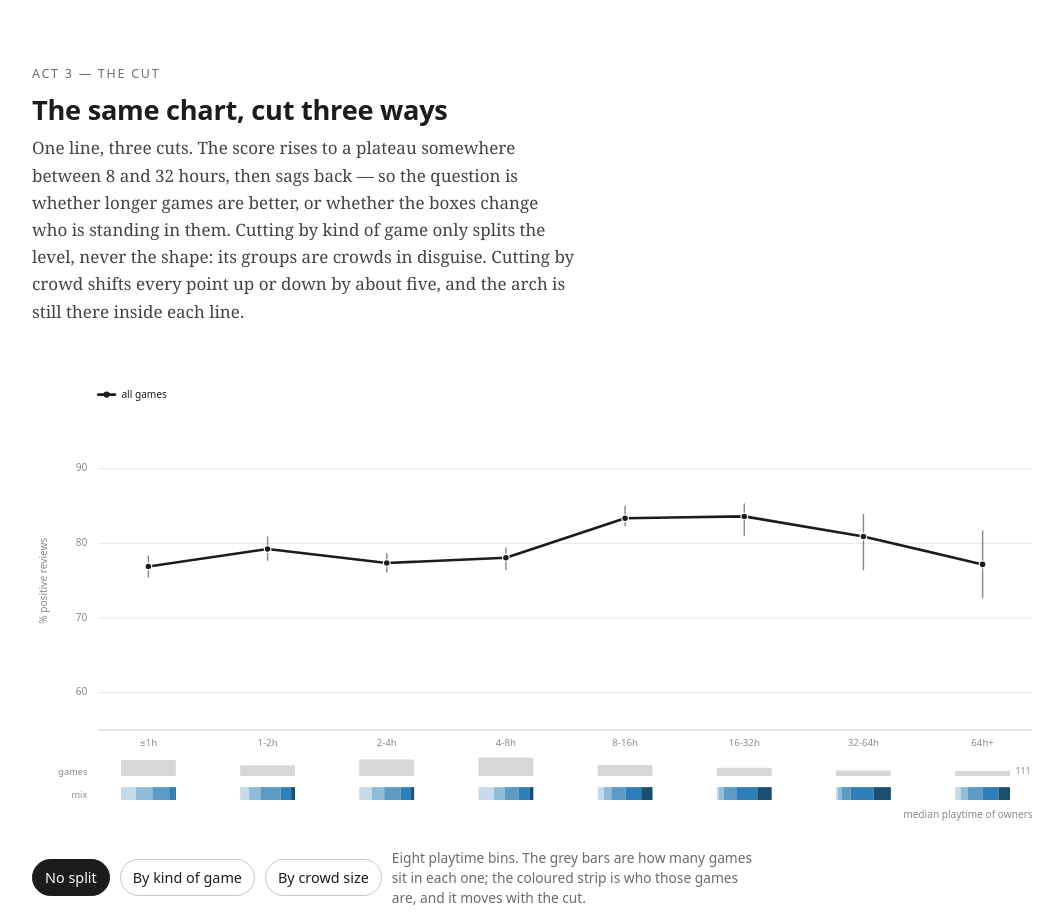
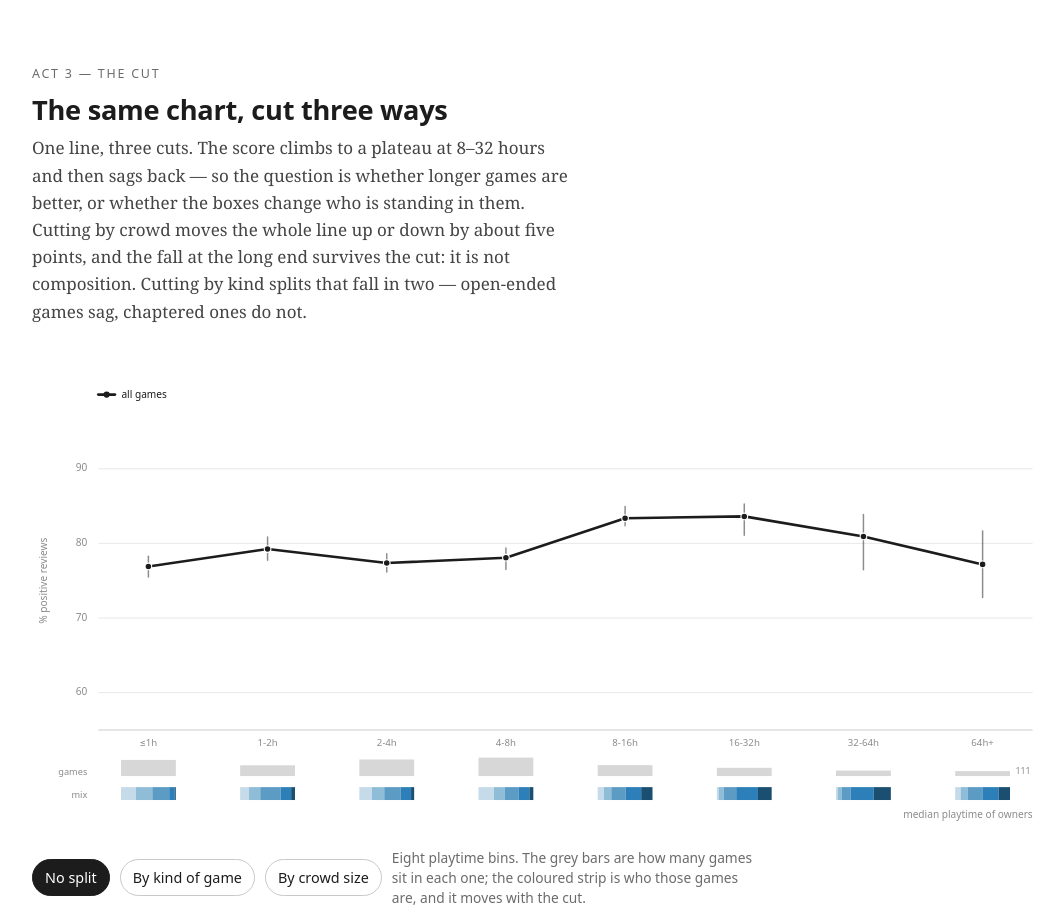
Before and after one commit to 474chen/SI-649-Final_Project_Chen_and_Mo, a plain HTML site: page index.html in a window 1280 px wide. Shown: the part 2400-3317 px from the top of the page, without its empty margins (92-1156 px from the left). Drawn offline with nearby package versions, Linux system fonts and the light colour scheme.

Commit message:
Adjust the text of index.html

```diff
--- a/index.html
+++ b/index.html
@@ -103,12 +103,12 @@
                 <p class="act-label">Act 3 — The cut</p>
                 <h2>The same chart, cut three ways</h2>
                 <p class="question">
-                    One line, three cuts. The score rises to a plateau somewhere between 8 and 32
-                    hours, then sags back — so the question is whether longer games are better, or
-                    whether the boxes change who is standing in them. Cutting by kind of game only
-                    splits the level, never the shape: its groups are crowds in disguise. Cutting
-                    by crowd shifts every point up or down by about five, and the arch is still
-                    there inside each line.
+                    One line, three cuts. The score climbs to a plateau at 8–32 hours and then
+                    sags back — so the question is whether longer games are better, or whether the
+                    boxes change who is standing in them. Cutting by crowd moves the whole line
+                    up or down by about five points, and the fall at the long end survives the cut:
+                    it is not composition. Cutting by kind splits that fall in two — open-ended
+                    games sag, chaptered ones do not.
                 </p>
             </div>
 
```
